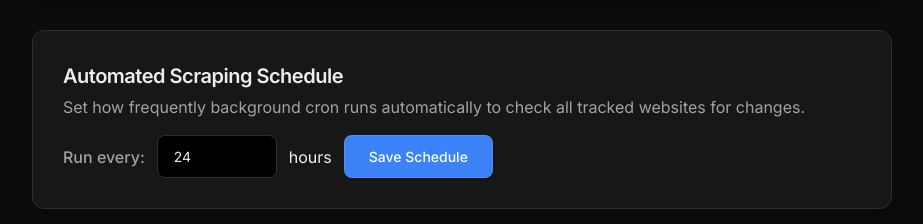
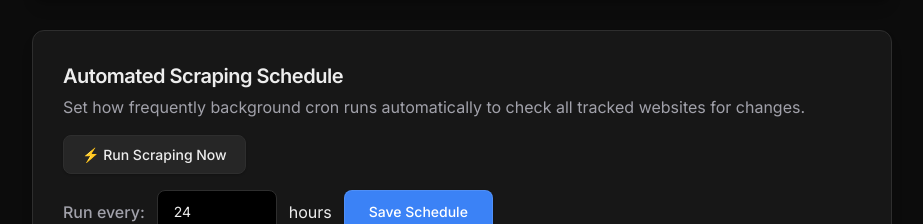
Before and after one commit to Shaileshkumar01/tagscrape, a React app in the folder frontend/: page /admin in a window 1280 px wide. Shown: the part 360-584 px from the top of the page, without its empty margins (178-1101 px from the left). Built offline with nearby package versions, Linux system fonts and the light colour scheme; no server answers; the HTML template or start-up script is replaced by a standard one.

Commit message:
Add on-demand cron trigger endpoint, instant log flushing, and UI button

```diff
--- a/frontend/src/pages/admin.jsx
+++ b/frontend/src/pages/admin.jsx
@@ -11,6 +11,7 @@ export default function Admin() {
     const [message, setMessage] = useState('');
     const [intervalHours, setIntervalHours] = useState(24);
     const [cronMessage, setCronMessage] = useState('');
+    const [triggering, setTriggering] = useState(false);
     const navigate = useNavigate();
 
     const fetchUsers = async () => {
@@ -126,6 +127,26 @@ export default function Admin() {
         }
     };
 
+    const handleTriggerCron = async () => {
+        setTriggering(true);
+        setCronMessage('');
+        try {
+            const response = await fetch(`${API_BASE_URL}/api/cron/trigger`, {
+                method: 'POST'
+            });
+            const data = await response.json();
+            if (response.ok) {
+                setCronMessage(data.message || 'Scraping triggered successfully!');
+            } else {
+                setCronMessage(data.message || 'Failed to trigger scraping');
+            }
+        } catch (err) {
+            setCronMessage('Failed to connect to backend.');
+        } finally {
+            setTriggering(false);
+        }
+    };
+
     return (
         <div className="container fade-in">
             <div className="header">
@@ -179,8 +200,21 @@ export default function Admin() {
             </div>
 
             <div className="card fade-in">
-                <h3 className="card-title">Automated Scraping Schedule</h3>
-                <p className="text-muted mb-4">Set how frequently background cron runs automatically to check all tracked websites for changes.</p>
+                <div style={{ display: 'flex', justifyContent: 'space-between', alignItems: 'center', flexWrap: 'wrap', gap: '16px', marginBottom: '16px' }}>
+                    <div>
+                        <h3 className="card-title" style={{ marginBottom: '4px' }}>Automated Scraping Schedule</h3>
+                        <p className="text-muted" style={{ margin: 0 }}>Set how frequently background cron runs automatically to check all tracked websites for changes.</p>
+                    </div>
+                    <button
+                        type="button"
+                        onClick={handleTriggerCron}
+                        disabled={triggering}
+                        className="btn btn-secondary"
+                        style={{ display: 'flex', alignItems: 'center', gap: '8px' }}
+                    >
+                        {triggering ? '⏳ Scraping All Sites...' : '⚡ Run Scraping Now'}
+                    </button>
+                </div>
 
                 <form onSubmit={handleUpdateCron} style={{ display: 'flex', gap: '12px', alignItems: 'center' }}>
                     <label style={{ color: 'var(--text-secondary)', fontWeight: 500 }}>Run every:</label>
@@ -199,7 +233,7 @@ export default function Admin() {
                         Save Schedule
                     </button>
                 </form>
-                {cronMessage && <p className={`mt-4 ${cronMessage.includes('successfully') ? 'text-success' : 'text-danger'}`}>{cronMessage}</p>}
+                {cronMessage && <p className={`mt-4 ${cronMessage.includes('successfully') || cronMessage.includes('completed') ? 'text-success' : 'text-danger'}`}>{cronMessage}</p>}
             </div>
 
             <div className="card fade-in">
```
Also changed, not shown: 2 other files (tests, documents, lock files or other folders).
